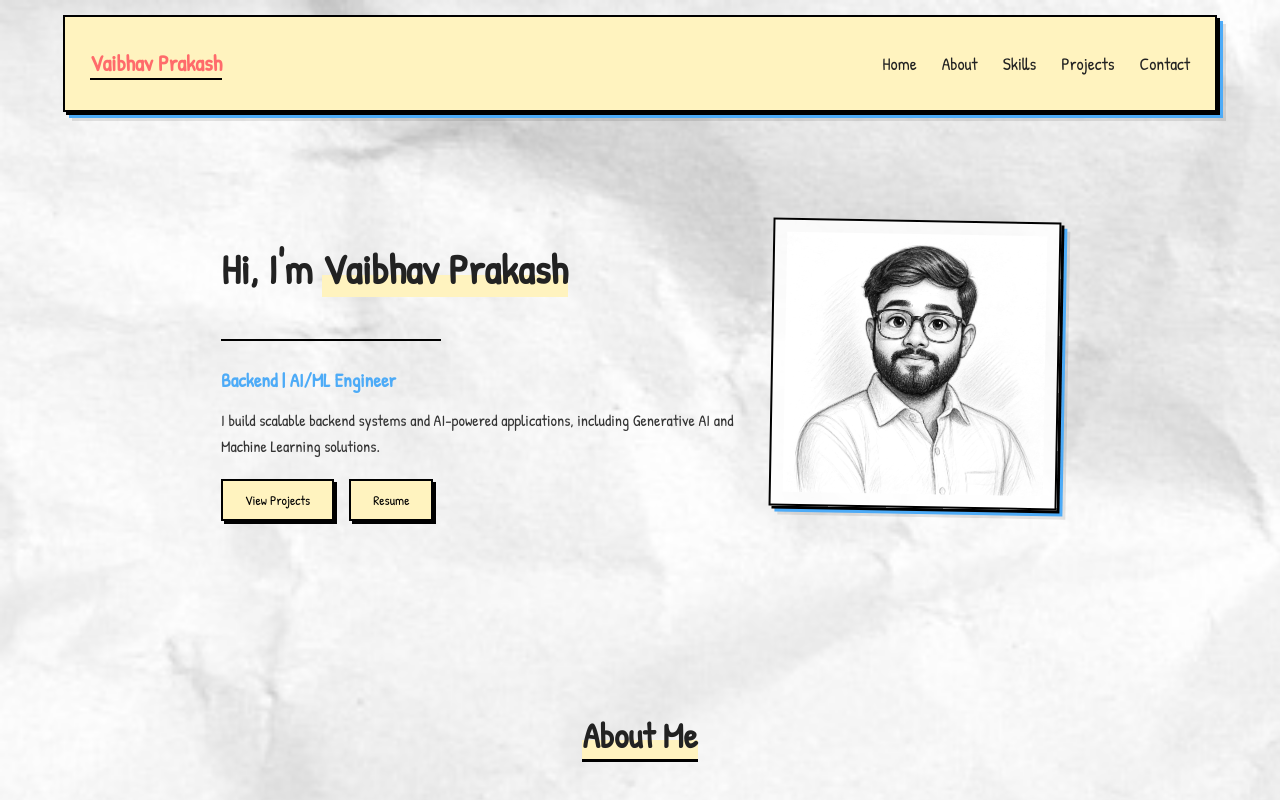
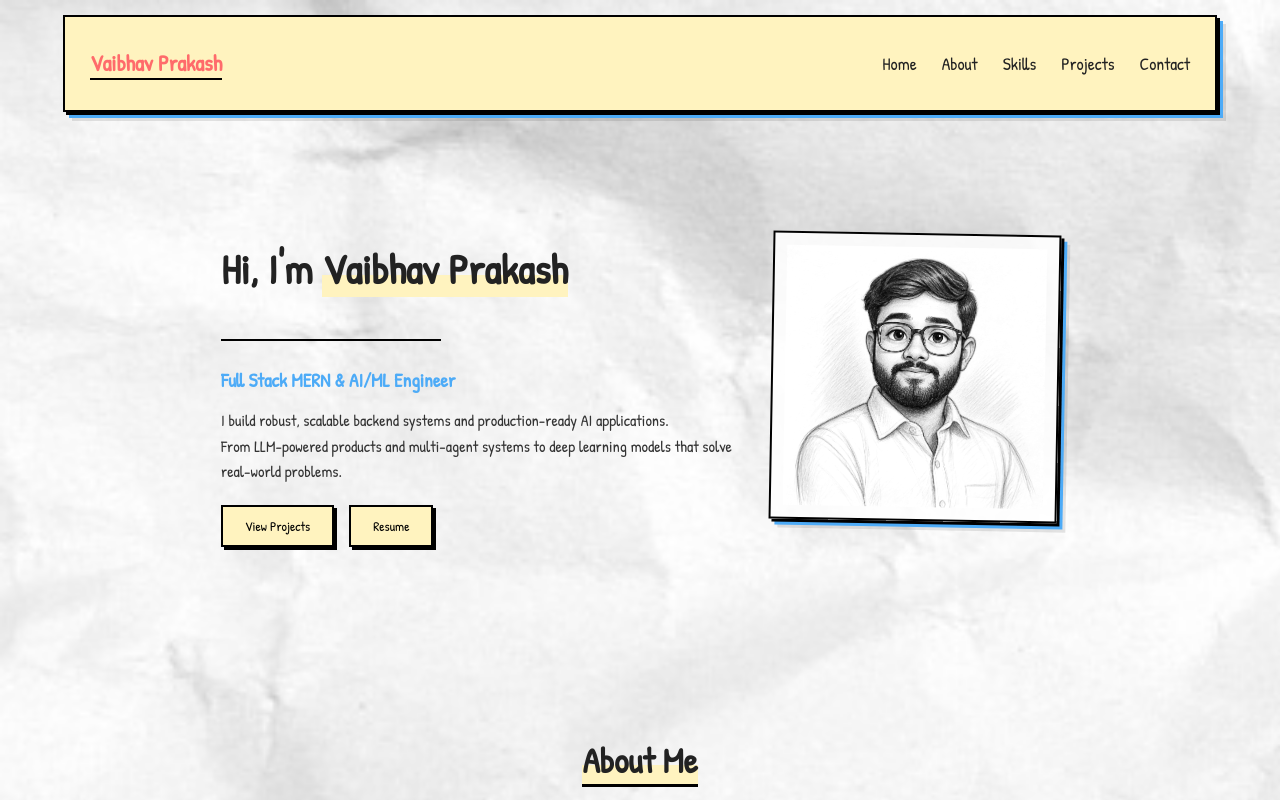
Before and after one commit to 22-vaibhav/Portfolio, a React (Vite) app: page / in a window 1280 px wide. Shown: the top 800 px of the page. Built offline with nearby package versions, Linux system fonts and the light colour scheme.

Commit message:
Content Update

```diff
--- a/src/components/Hero.jsx
+++ b/src/components/Hero.jsx
@@ -44,7 +44,7 @@ export default function Hero() {
           animate={{ opacity: 1 }}
           transition={{ delay: 0.3 }}
         >
-          Backend | AI/ML Engineer
+          Full Stack MERN & AI/ML Engineer
         </motion.h3>
 
         {/* DESCRIPTION */}
@@ -54,8 +54,8 @@ export default function Hero() {
           animate={{ opacity: 1 }}
           transition={{ delay: 0.5 }}
         >
-          I build scalable backend systems and AI-powered applications,
-          including Generative AI and Machine Learning solutions.
+          I build robust, scalable backend systems and production-ready AI applications.<br></br>
+          From LLM-powered products and multi-agent systems to deep learning models that solve real-world problems.
         </motion.p>
 
         {/* CTA */}
```
